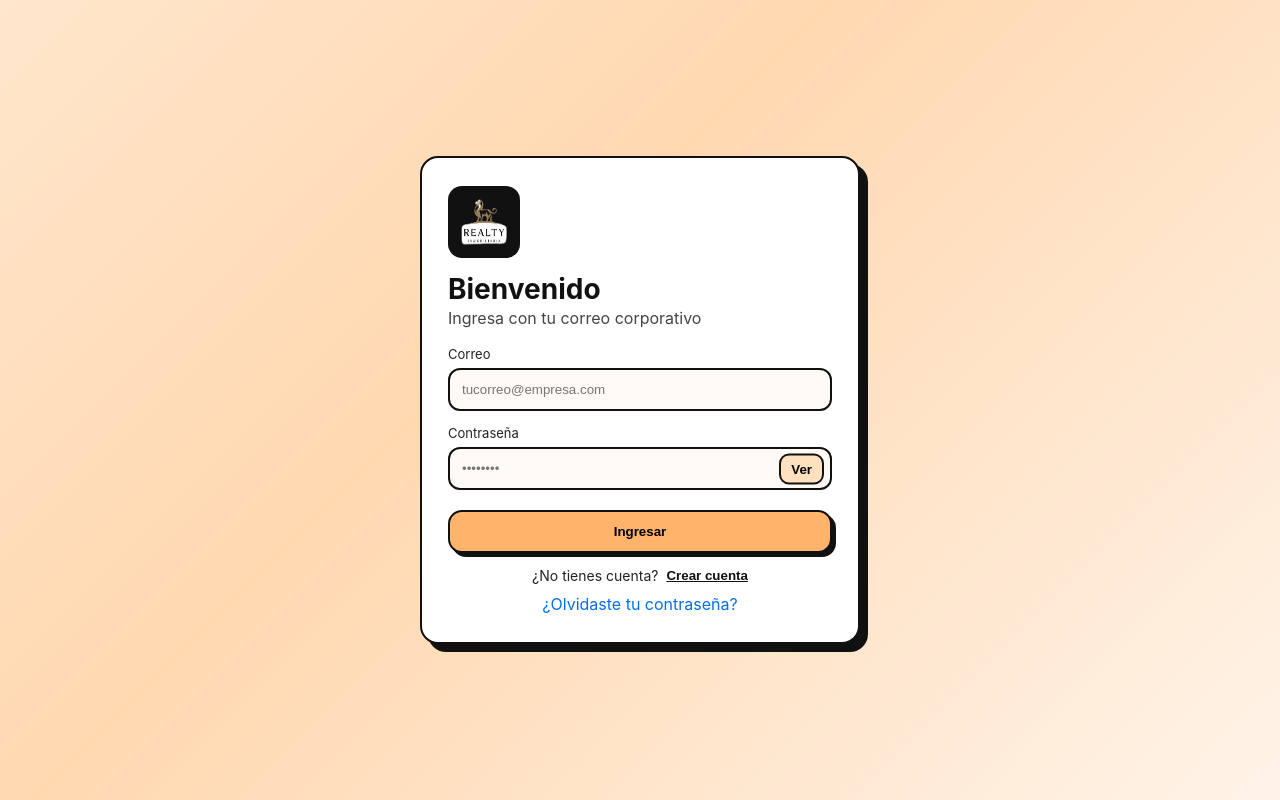
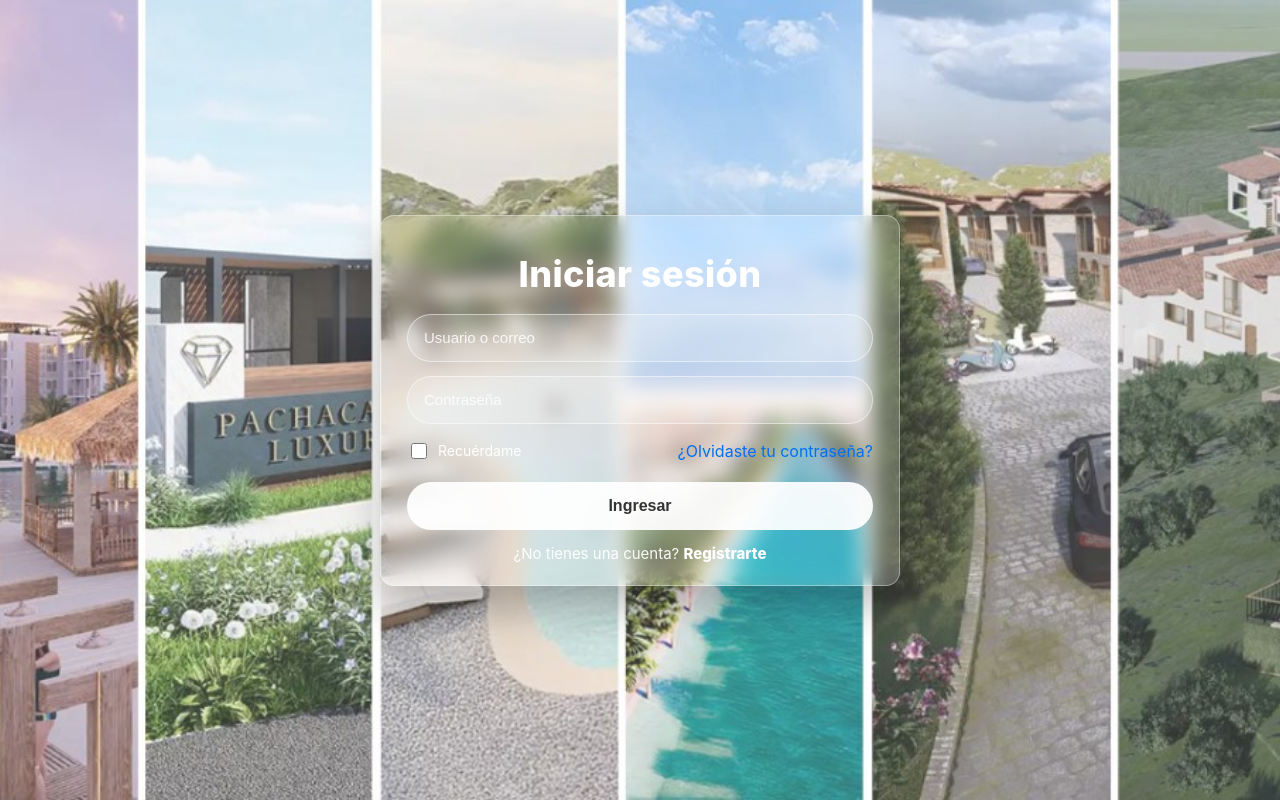
Before and after one commit to Bry504/realtygi-app, a Next.js app: page /auth in a window 1280 px wide. Built offline with nearby package versions, Linux system fonts and the light colour scheme.

Commit message:
feat(auth): login efecto vidrio con fondo y textos en español

```diff
--- a/pages/auth.tsx
+++ b/pages/auth.tsx
@@ -1,38 +1,24 @@
 import React, { useState } from 'react';
 import Head from 'next/head';
 import Link from 'next/link';
-import Image from 'next/image';
-
-type Mode = 'login' | 'register';
 
 export default function AuthPage() {
-  const [mode, setMode] = useState<Mode>('login');
+  const [email, setEmail] = useState('');
+  const [pwd, setPwd] = useState('');
+  const [remember, setRemember] = useState(false);
   const [loading, setLoading] = useState(false);
-  const [showPwd, setShowPwd] = useState(false);
-  const [form, setForm] = useState({
-    fullName: '',
-    email: '',
-    password: '',
-  });
   const [msg, setMsg] = useState<string | null>(null);
 
-  function handleChange(e: React.ChangeEvent<HTMLInputElement>) {
-    const { name, value } = e.target;
-    setForm((f) => ({ ...f, [name]: value }));
-  }
-
-  async function handleSubmit(e: React.FormEvent) {
+  async function onSubmit(e: React.FormEvent) {
     e.preventDefault();
     setMsg(null);
     setLoading(true);
-
     try {
-      // TODO: conecta aquí tu auth real
-      await new Promise((r) => setTimeout(r, 800));
-      setMsg(mode === 'login' ? 'Ingreso exitoso.' : 'Registro exitoso.');
-    } catch (err: unknown) {
-      if (err instanceof Error) setMsg(err.message);
-      else setMsg('Ocurrió un error');
+      // TODO: conecta aquí tu auth real (Supabase, API, etc.)
+      await new Promise((r) => setTimeout(r, 700));
+      setMsg('Ingreso exitoso.');
+    } catch (_e: unknown) {
+      setMsg('Ocurrió un error');
     } finally {
       setLoading(false);
     }
@@ -41,171 +27,167 @@ export default function AuthPage() {
   return (
     <>
       <Head>
-        <title>{mode === 'login' ? 'Ingresar' : 'Crear cuenta'} — Realty GI</title>
+        <title>Iniciar sesión — Realty GI</title>
         <meta name="viewport" content="initial-scale=1, width=device-width" />
       </Head>
 
-      <main className="auth">
-        <div className="card">
-          {/* LOGO */}
-          <div className="logoWrap">
-            <Image
-              src="/logo.png" // coloca tu logo en /public/logo.png
-              alt="Logo"
-              width={46}
-              height={46}
-              priority
-            />
-          </div>
+      <main className="wrap">
+        <div className="glass">
+          <h1>Iniciar sesión</h1>
 
-          <h1>{mode === 'login' ? 'Bienvenido' : 'Crea tu cuenta'}</h1>
-          <p className="subtitle">
-            {mode === 'login'
-              ? 'Ingresa con tu correo corporativo'
-              : 'Completa tus datos para registrarte'}
-          </p>
-
-          <form onSubmit={handleSubmit} className="form">
-            {mode === 'register' && (
-              <div className="field">
-                <label>Nombre completo</label>
-                <input
-                  name="fullName"
-                  placeholder="Tu nombre"
-                  value={form.fullName}
-                  onChange={handleChange}
-                  required
-                />
-              </div>
-            )}
-
+          <form onSubmit={onSubmit} className="form">
             <div className="field">
-              <label>Correo</label>
               <input
-                type="email"
-                name="email"
-                placeholder="tucorreo@empresa.com"
-                value={form.email}
-                onChange={handleChange}
+                type="text"
+                placeholder="Usuario o correo"
+                value={email}
+                onChange={(e) => setEmail(e.target.value)}
                 required
               />
             </div>
 
             <div className="field">
-              <label>Contraseña</label>
-              <div className="pwdWrap">
+              <input
+                type="password"
+                placeholder="Contraseña"
+                value={pwd}
+                onChange={(e) => setPwd(e.target.value)}
+                required
+              />
+            </div>
+
+            <div className="row">
+              <label className="remember">
                 <input
-                  type={showPwd ? 'text' : 'password'}
-                  name="password"
-                  placeholder="••••••••"
-                  value={form.password}
-                  onChange={handleChange}
-                  required
+                  type="checkbox"
+                  checked={remember}
+                  onChange={(e) => setRemember(e.target.checked)}
                 />
-                <button
-                  type="button"
-                  className="togglePwd"
-                  onClick={() => setShowPwd((s) => !s)}
-                  aria-label={showPwd ? 'Ocultar contraseña' : 'Ver contraseña'}
-                  title={showPwd ? 'Ocultar contraseña' : 'Ver contraseña'}
-                >
-                  {showPwd ? 'Ocultar' : 'Ver'}
-                </button>
-              </div>
+                <span>Recuérdame</span>
+              </label>
+
+              <Link href="#" className="forgot">¿Olvidaste tu contraseña?</Link>
             </div>
 
             {msg && <div className="msg">{msg}</div>}
 
-            <button className="submit" type="submit" disabled={loading}>
-              {loading ? 'Procesando…' : mode === 'login' ? 'Ingresar' : 'Registrarme'}
+            <button type="submit" className="btn" disabled={loading}>
+              {loading ? 'Procesando…' : 'Ingresar'}
             </button>
           </form>
 
-          <div className="switch">
-            {mode === 'login' ? (
-              <>
-                <span>¿No tienes cuenta?</span>
-                <button onClick={() => setMode('register')} className="linkBtn">
-                  Crear cuenta
-                </button>
-              </>
-            ) : (
-              <>
-                <span>¿Ya tienes cuenta?</span>
-                <button onClick={() => setMode('login')} className="linkBtn">
-                  Ingresar
-                </button>
-              </>
-            )}
-          </div>
-
-          <footer className="foot">
-            <Link href="#" className="a">¿Olvidaste tu contraseña?</Link>
-          </footer>
+          <p className="cta">
+            ¿No tienes una cuenta? <a href="#">Registrarte</a>
+          </p>
         </div>
       </main>
 
       <style jsx>{`
-        .auth {
+        .wrap {
           min-height: 100vh;
           display: grid;
           place-items: center;
-          background: linear-gradient(135deg, #ffe6cc 0%, #ffd8b0 40%, #fff3e8 100%);
+          background-image: url('/auth-bg.jpg'); /* coloca tu imagen en /public */
+          background-size: cover;
+          background-position: center;
+          background-repeat: no-repeat;
+          padding: 24px;
         }
-        .card {
+        .glass {
           width: 100%;
-          max-width: 440px;
-          background: #ffffff;
-          border: 2px solid #111;
-          box-shadow: 8px 8px 0 #111;
-          border-radius: 18px;
-          padding: 28px 26px;
-        }
-        .logoWrap {
-          width: 72px;
-          height: 72px;
+          max-width: 520px;
+          padding: 28px 26px 22px;
           border-radius: 14px;
-          background: #111;
-          display: grid;
-          place-items: center;
-          margin-bottom: 16px;
+          background: rgba(255, 255, 255, 0.18); /* capa translúcida */
+          backdrop-filter: blur(10px) saturate(140%);
+          -webkit-backdrop-filter: blur(10px) saturate(140%);
+          border: 1px solid rgba(255, 255, 255, 0.35);
+          box-shadow: 0 20px 40px rgba(0, 0, 0, 0.25);
+          color: #fff;
+          text-align: center;
         }
         h1 {
-          margin: 0 0 4px 0;
-          font-size: 28px;
-          line-height: 1.1;
-          color: #111;
+          margin: 8px 0 18px;
+          font-size: 36px;
+          font-weight: 800;
+          letter-spacing: 0.4px;
+          color: #fff;
         }
-        .subtitle { margin: 0 0 18px 0; color: #444; }
-        .form { display: grid; gap: 14px; }
-        .field label { display: block; font-size: 13px; color: #222; margin-bottom: 6px; }
+        .form {
+          display: grid;
+          gap: 14px;
+          text-align: left;
+        }
         .field input {
-          width: 100%; padding: 12px 12px; border-radius: 12px; border: 2px solid #111;
-          outline: none; background: #fffaf5; transition: box-shadow .15s ease, transform .05s ease;
+          width: 100%;
+          height: 48px;
+          padding: 0 16px;
+          border-radius: 26px;
+          border: 1px solid rgba(255, 255, 255, 0.5);
+          outline: none;
+          font-size: 15px;
+          color: #fff;
+          background: rgba(255, 255, 255, 0.15);
         }
-        .field input:focus { box-shadow: 0 0 0 4px #ffd9b6; }
-        .pwdWrap { position: relative; }
-        .pwdWrap input { padding-right: 80px; }
-        .togglePwd {
-          position: absolute; right: 8px; top: 50%; transform: translateY(-50%);
-          border: 2px solid #111; background: #ffe0bf; padding: 6px 10px; border-radius: 10px;
-          cursor: pointer; font-weight: 600;
+        .field input::placeholder { color: rgba(255,255,255,0.85); }
+        .row {
+          display: flex;
+          align-items: center;
+          justify-content: space-between;
+          gap: 14px;
+          margin-top: 2px;
         }
-        .togglePwd:hover { background: #ffd1a3; }
-        .submit {
-          margin-top: 6px; width: 100%; padding: 12px 14px; border-radius: 14px; border: 2px solid #111;
-          background: #ffb36b; font-weight: 700; cursor: pointer; transition: transform .05s ease, box-shadow .1s ease;
-          box-shadow: 4px 4px 0 #111;
+        .remember {
+          display: inline-flex;
+          align-items: center;
+          gap: 8px;
+          font-size: 14px;
+          color: #fff;
+          cursor: pointer;
         }
-        .submit:hover { background: #ffa24a; }
-        .submit:active { transform: translate(2px,2px); box-shadow: 2px 2px 0 #111; }
-        .submit:disabled { opacity: .6; cursor: default; }
-        .msg { background: #fff4e8; border: 2px solid #111; border-radius: 12px; padding: 10px 12px; font-size: 14px; }
-        .switch { margin-top: 14px; display: flex; gap: 8px; align-items: center; justify-content: center; font-size: 14px; }
-        .linkBtn { background: transparent; border: none; color: #111; text-decoration: underline; cursor: pointer; font-weight: 700; padding: 0; }
-        .foot { margin-top: 10px; text-align: center; }
-        .a { color: #111; text-decoration: underline; }
-        @media (max-width: 480px) { .card { border-radius: 0; max-width: 100%; height: 100vh; box-shadow: none; } }
+        .remember input {
+          width: 16px; height: 16px;
+          accent-color: #fff;
+        }
+        .forgot {
+          color: #fff;
+          font-weight: 700;
+          text-decoration: none;
+        }
+        .forgot:hover { text-decoration: underline; }
+        .btn {
+          margin: 6px 0 8px;
+          width: 100%;
+          height: 48px;
+          border-radius: 26px;
+          border: none;
+          background: rgba(255,255,255,0.92);
+          color: #333;
+          font-weight: 800;
+          font-size: 16px;
+          cursor: pointer;
+        }
+        .btn:disabled { opacity: 0.7; cursor: default; }
+        .cta {
+          margin: 6px 0 0;
+          color: rgba(255,255,255,0.95);
+          font-size: 15px;
+        }
+        .cta a {
+          color: #fff;
+          font-weight: 800;
+          text-decoration: none;
+        }
+        .cta a:hover { text-decoration: underline; }
+        .msg {
+          text-align: center;
+          color: #fff;
+          font-size: 14px;
+        }
+        @media (max-width: 480px) {
+          .glass { padding: 22px 18px 18px; }
+          h1 { font-size: 30px; }
+        }
       `}</style>
     </>
   );
```
Also changed, not shown: public/auth-bg.jpg (added).
